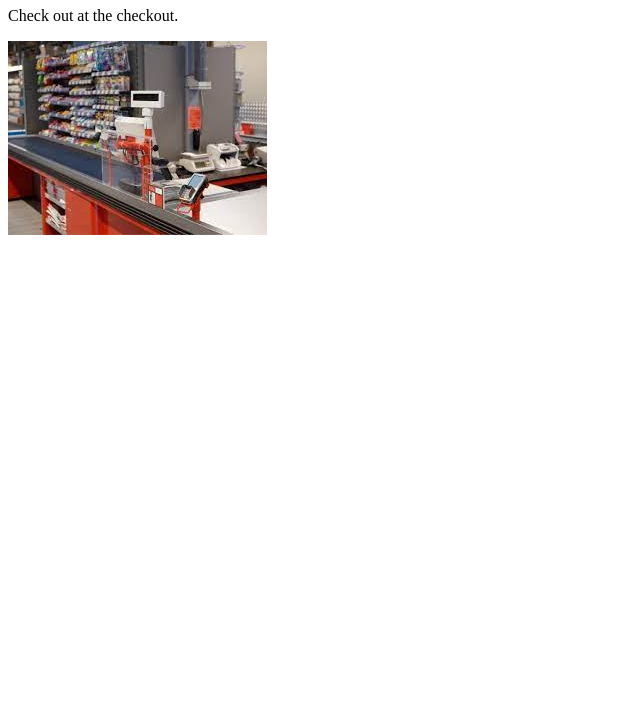
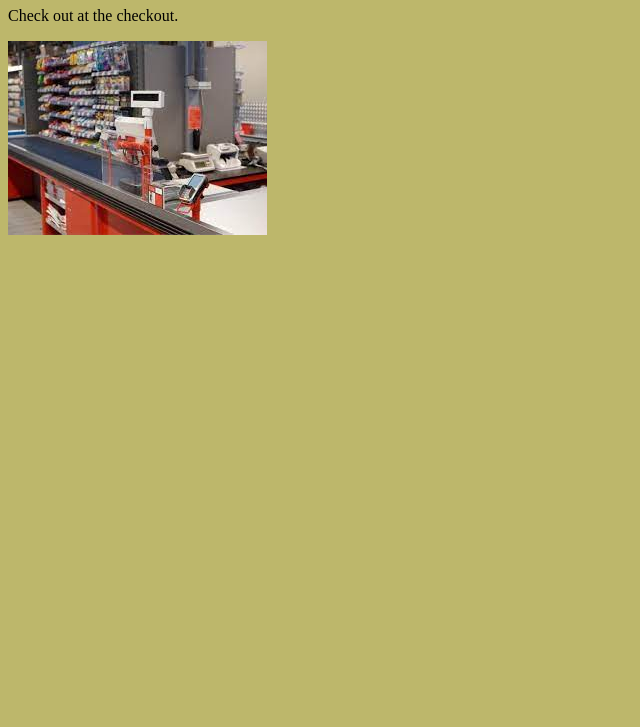
Before and after one commit to glimluk/Git-9-05, a plain HTML site: page index.html in a window 1280 px wide. Shown: the part 73-800 px from the top of the page, without its empty margins (0-640 px from the left). Drawn offline with Linux system fonts and the light colour scheme.

Commit message:
bg color

```diff
--- a/index.html
+++ b/index.html
@@ -1,6 +1,6 @@
 <!DOCTYPE html>
 <html lang="en">
-
+    <body style="background-color: darkkhaki;">
 <head>
     <meta charset="UTF-8">
     <meta name="viewport" content="width=device-width, initial-scale=1.0">
```
